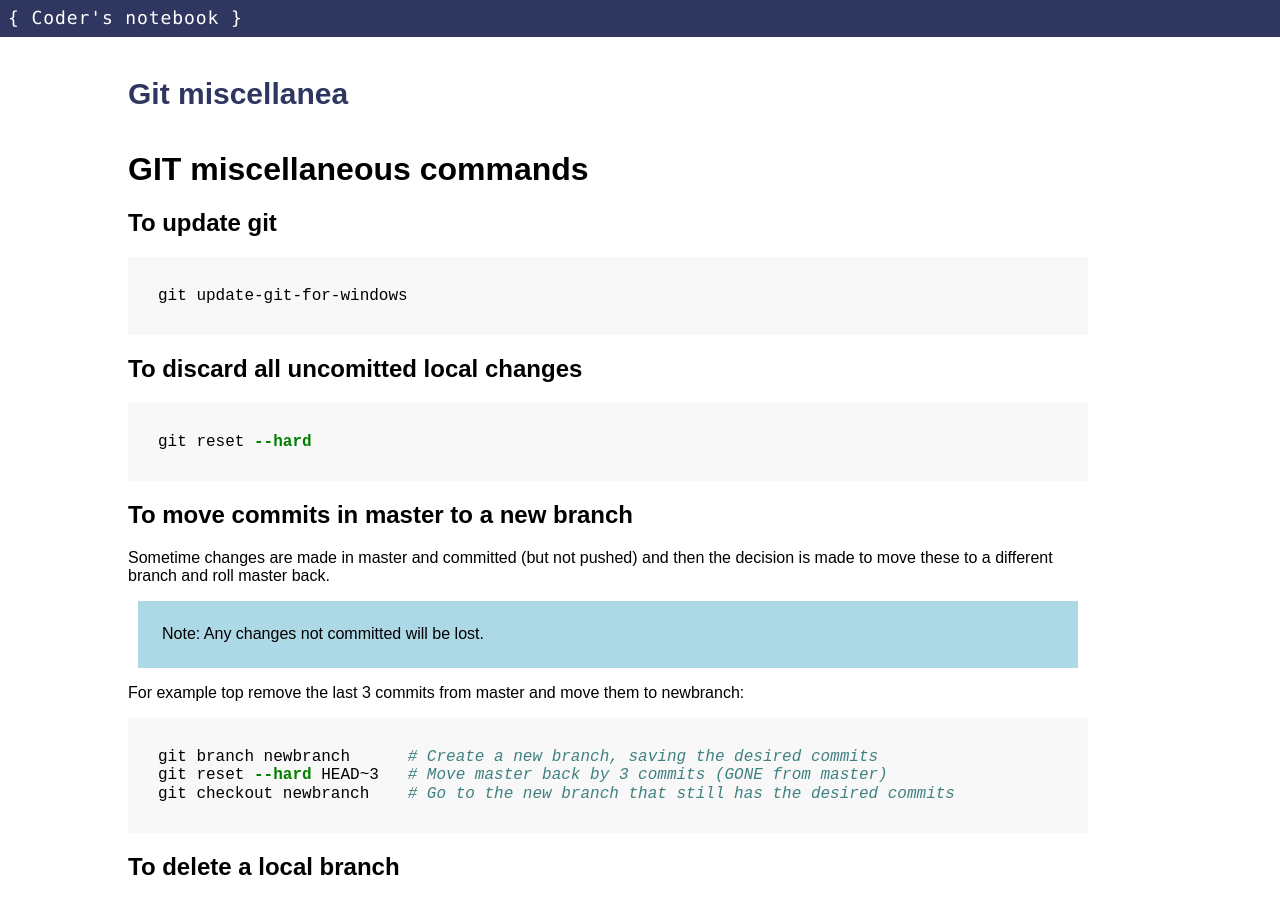
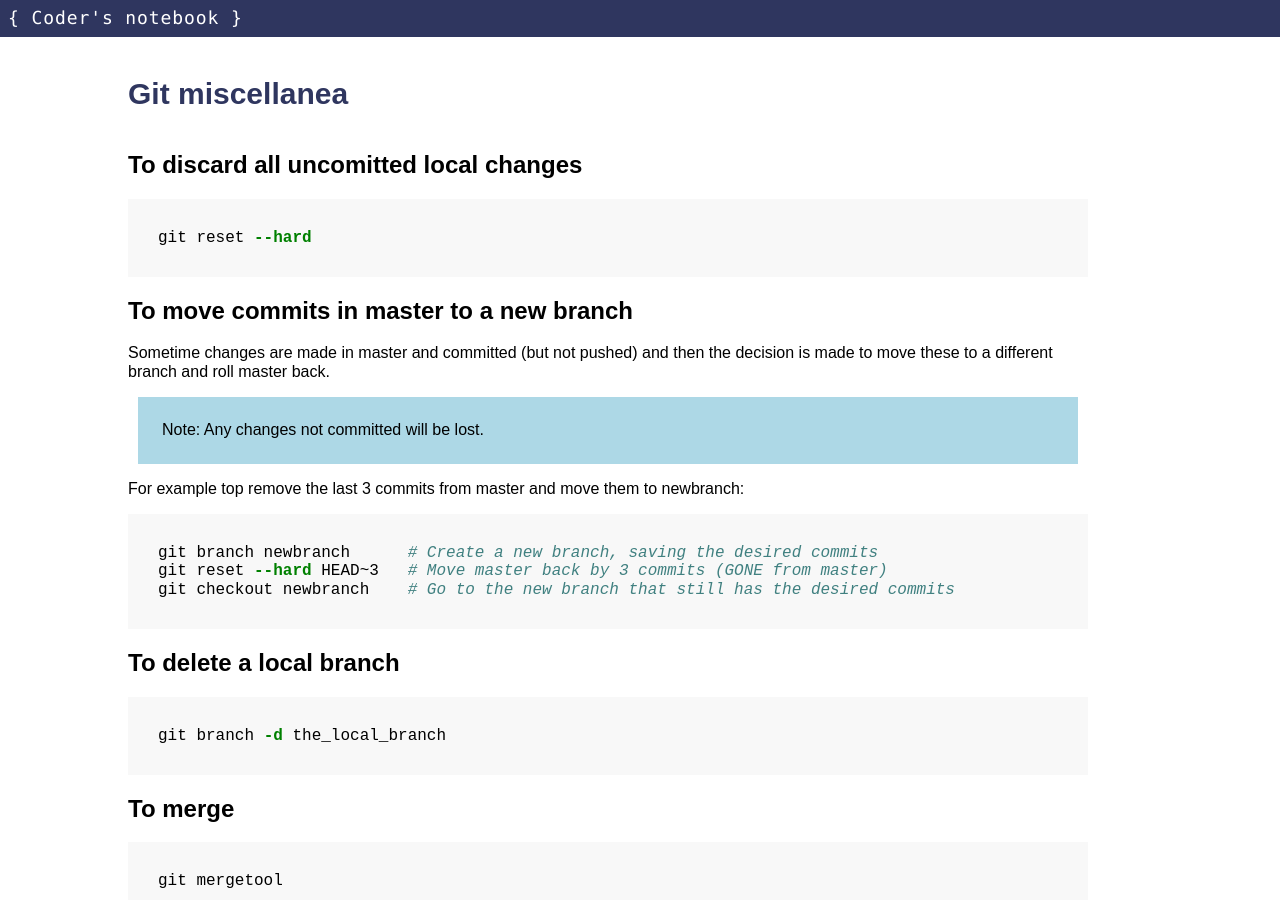
Before and after one commit to timhatton/codersnotebook, a Jekyll site: the page built from _notes/GitTips.md, in a window 1280 px wide and 900 px high. Built offline with Jekyll 4.4.1, drawn with Linux system fonts in a browser that asks for light colours.

Commit message:
Moved Git update to admin

````diff
--- a/_notes/GitTips.md
+++ b/_notes/GitTips.md
@@ -4,11 +4,6 @@ title: Git miscellanea
 category: GIT
 ---
 
-# GIT miscellaneous commands
-## To update git
-```shell
-git update-git-for-windows
-```
 ## To discard all uncomitted local changes
 ```shell
 git reset --hard
````
